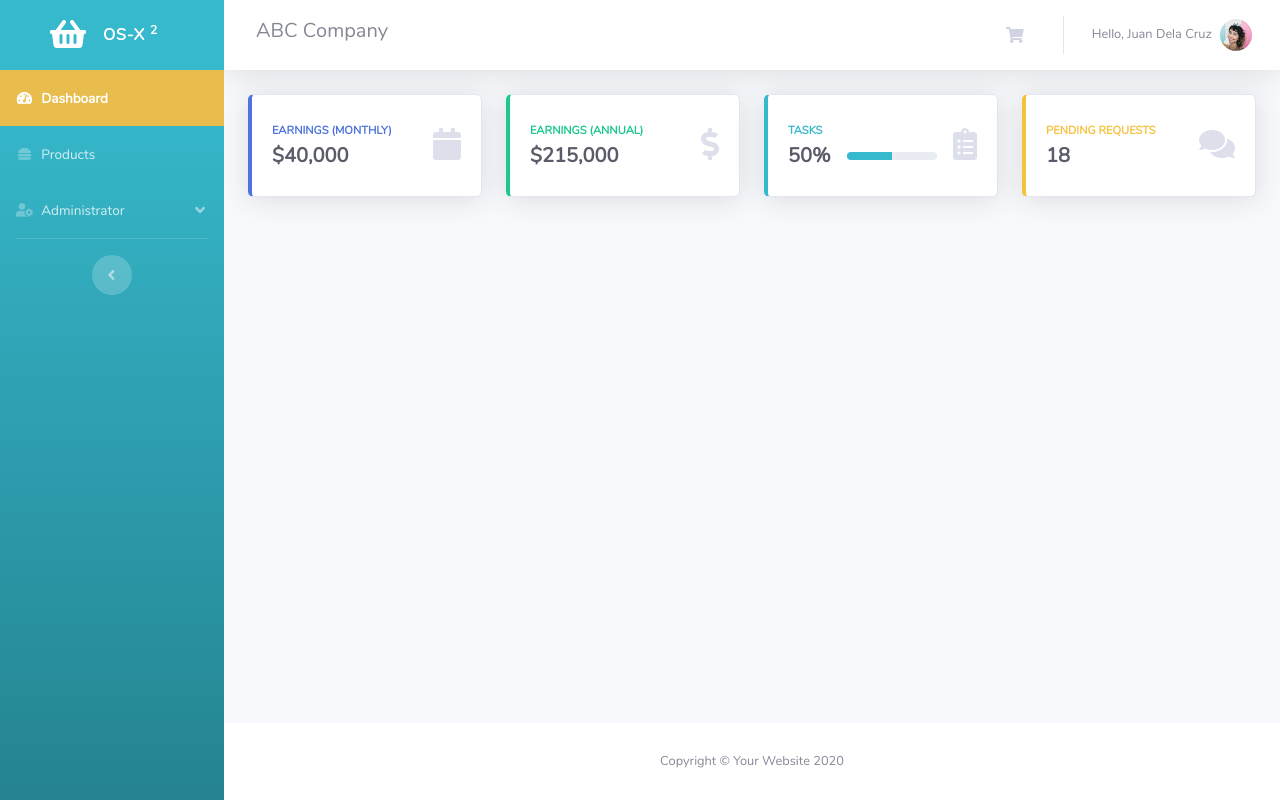
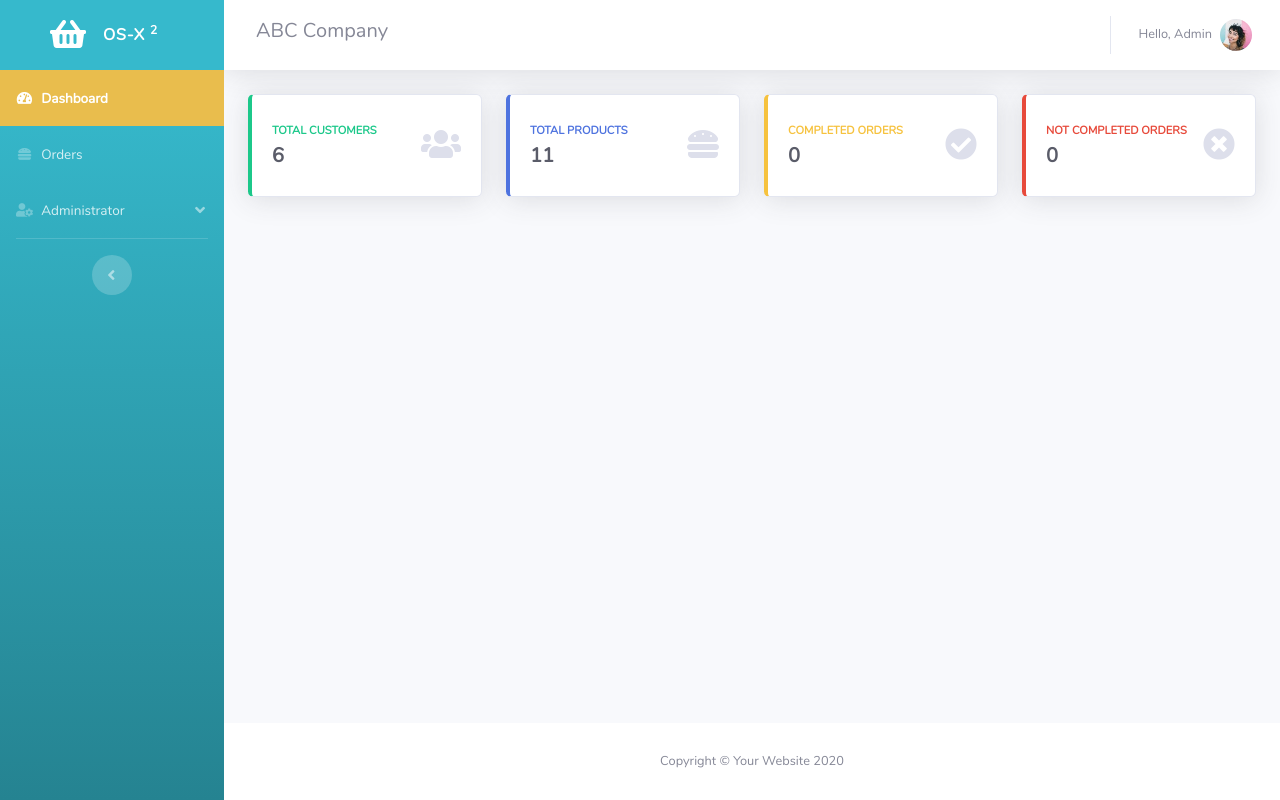
Before and after one commit to umbr33lla/orderingApp, a Django app: page / in a window 1280 px wide. Run offline with Django 3.2, Linux system fonts and the light colour scheme; a user stored in the database is signed in; data comes from the database, SQL or seed files in the repository; both versions use the stored data as it was after the commit; some libraries are stand-ins or nearby versions.

Commit message:
Flash Messages

```diff
--- a/accounts/forms.py
+++ b/accounts/forms.py
@@ -15,7 +15,7 @@ class CreateUserForm(UserCreationForm):
 class CreateCustomerForm(ModelForm):
     class Meta:
         model = Customer
-        fields = '__all__'
+        fields = ['name', 'phone']
 
 
 class CreateProductForm(ModelForm):
--- a/accounts/templates/accounts/customer_template.html
+++ b/accounts/templates/accounts/customer_template.html
@@ -11,12 +11,6 @@
                 {{ customerFilter.form | crispy }}
                 <button type="submit" class="btn btn-info btn-sm ml-2">Search</button>
             </form>
-        </div>
-        <div class="col-6">
-            <a href="{% url 'create_customer' %}" class="btn btn-info btn-sm float-right"><i
-                    class="fa fa-plus fa-fw"></i>
-                New Customer</a>
-            </a>
         </div>
     </div>
 </div>
--- a/accounts/templates/accounts/dashboard.html
+++ b/accounts/templates/accounts/dashboard.html
@@ -1,83 +1,71 @@
 {% extends 'accounts/main.html' %}
 
 {% block content %}
+
 <div class="row">
-
-            <!-- Earnings (Monthly) Card Example -->
   <div class="col-xl-3 col-md-6 mb-4">
-              <div class="card border-left-primary shadow h-100 py-2">
+    <div class="card border-left-success shadow h-100 py-2">
       <div class="card-body">
         <div class="row no-gutters align-items-center">
           <div class="col mr-2">
-                      <div class="text-xs font-weight-bold text-primary text-uppercase mb-1">Earnings (Monthly)</div>
-                      <div class="h5 mb-0 font-weight-bold text-gray-800">$40,000</div>
+            <div class="text-xs font-weight-bold text-success text-uppercase mb-1">Total Customers</div>
+            <div class="h5 mb-0 font-weight-bold text-gray-800">{{totalCustomers}}</div>
           </div>
           <div class="col-auto">
-                      <i class="fas fa-calendar fa-2x text-gray-300"></i>
+            <i class="fas fa-users fa-2x text-gray-300"></i>
           </div>
         </div>
       </div>
     </div>
   </div>
 
-            <!-- Earnings (Monthly) Card Example -->
   <div class="col-xl-3 col-md-6 mb-4">
-              <div class="card border-left-success shadow h-100 py-2">
+    <div class="card border-left-primary shadow h-100 py-2">
       <div class="card-body">
         <div class="row no-gutters align-items-center">
           <div class="col mr-2">
-                      <div class="text-xs font-weight-bold text-success text-uppercase mb-1">Earnings (Annual)</div>
-                      <div class="h5 mb-0 font-weight-bold text-gray-800">$215,000</div>
+            <div class="text-xs font-weight-bold text-primary text-uppercase mb-1">Total Products</div>
+            <div class="h5 mb-0 font-weight-bold text-gray-800">{{totalProducts}}</div>
           </div>
           <div class="col-auto">
-                      <i class="fas fa-dollar-sign fa-2x text-gray-300"></i>
+            <i class="fas fa-hamburger fa-2x text-gray-300"></i>
           </div>
         </div>
       </div>
     </div>
   </div>
 
-            <!-- Earnings (Monthly) Card Example -->
   <div class="col-xl-3 col-md-6 mb-4">
-              <div class="card border-left-info shadow h-100 py-2">
+    <div class="card border-left-warning shadow h-100 py-2">
       <div class="card-body">
         <div class="row no-gutters align-items-center">
           <div class="col mr-2">
-                      <div class="text-xs font-weight-bold text-info text-uppercase mb-1">Tasks</div>
-                      <div class="row no-gutters align-items-center">
-                        <div class="col-auto">
-                          <div class="h5 mb-0 mr-3 font-weight-bold text-gray-800">50%</div>
-                        </div>
-                        <div class="col">
-                          <div class="progress progress-sm mr-2">
-                            <div class="progress-bar bg-info" role="progressbar" style="width: 50%" aria-valuenow="50" aria-valuemin="0" aria-valuemax="100"></div>
-                          </div>
-                        </div>
-                      </div>
+            <div class="text-xs font-weight-bold text-warning text-uppercase mb-1">Completed Orders</div>
+            <div class="h5 mb-0 font-weight-bold text-gray-800">{{totalCompletedOrders}}</div>
           </div>
           <div class="col-auto">
-                      <i class="fas fa-clipboard-list fa-2x text-gray-300"></i>
+            <i class="fas fa-check-circle fa-2x text-gray-300"></i>
           </div>
         </div>
       </div>
     </div>
   </div>
 
-            <!-- Pending Requests Card Example -->
   <div class="col-xl-3 col-md-6 mb-4">
-              <div class="card border-left-warning shadow h-100 py-2">
+    <div class="card border-left-danger shadow h-100 py-2">
       <div class="card-body">
         <div class="row no-gutters align-items-center">
           <div class="col mr-2">
-                      <div class="text-xs font-weight-bold text-warning text-uppercase mb-1">Pending Requests</div>
-                      <div class="h5 mb-0 font-weight-bold text-gray-800">18</div>
+            <div class="text-xs font-weight-bold text-danger text-uppercase mb-1">not completed Orders</div>
+            <div class="h5 mb-0 font-weight-bold text-gray-800">{{totalInompletedOrders}}</div>
           </div>
           <div class="col-auto">
-                      <i class="fas fa-comments fa-2x text-gray-300"></i>
+            <i class="fas fa-times-circle fa-2x text-gray-300"></i>
           </div>
         </div>
       </div>
     </div>
   </div>
 </div>
+
 {% endblock %}
--- a/accounts/templates/accounts/main.html
+++ b/accounts/templates/accounts/main.html
@@ -53,23 +53,25 @@
       <li class="nav-item {% if url_name == 'product' %}activeMenu{% endif %}">
         <a class="nav-link {% if url_name == 'product' %}text-white{% endif %}" href="{% url 'product' %}">
           <i class="fas fa-fw fa-hamburger"></i>
-          <span>Products</span></a>
+          <span>Orders</span></a>
       </li>
 
       <!--Administrator-->
 
-      <li class="nav-item {% if url_name == 'product_form' %}parentMenu{% endif %}">
+      <li class="nav-item {% if url_name == 'product_form' or url_name == 'customer_form' %}parentMenu{% endif %}">
         <a class=" nav-link" href="#" data-toggle="collapse" data-target="#collapseTwo" aria-expanded="true"
           aria-controls="collapseTwo">
           <i class="fas fa-fw fa-user-cog"></i>
           <span>Administrator</span>
         </a>
-        <div id="collapseTwo" class="collapse {% if url_name == 'product_form' %}show{% endif %}"
+        <div id="collapseTwo"
+          class="collapse {% if url_name == 'product_form' or url_name == 'customer_form' %}show{% endif %}"
           aria-labelledby="headingTwo" data-parent="#accordionSidebar">
           <div class="bg-white py-2 collapse-inner rounded">
             <a class="collapse-item {% if url_name == 'product_form' %}active{% endif %}"
               href="{% url 'product_form' %}">Product</a>
-            <a class="collapse-item" href="{% url 'customer_form' %}">Customer</a>
+            <a class="collapse-item {% if url_name == 'customer_form' %}active{% endif %}"
+              href="{% url 'customer_form' %}">Customer</a>
           </div>
         </div>
       </li>
@@ -122,16 +124,23 @@
               </div>
             </li>
 
-            <!-- Nav Item - Alerts -->
+            <!-- Shoping Cart-->
             {% if request.user.is_staff %}
+            {% with url_name=request.resolver_match.url_name %}
+
+            {% if url_name == 'product' %}
+
             <li class="nav-item dropdown no-arrow mx-1">
               <a class="nav-link dropdown-togglem" href="#">
                 <i class="fas fa fa-shopping-cart" id="cart-icon"></i>
-                <!-- Counter - Alerts -->
-                <!-- <span class="badge badge-danger badge-counter" id="cart-total">1</span> -->
               </a>
             </li>
+
             {% endif %}
+
+            {% endwith %}
+            {% endif %}
+
             <div class="topbar-divider d-none d-sm-block"></div>
 
             <!-- Nav Item - User Information -->
@@ -139,7 +148,7 @@
               <a class="nav-link dropdown-toggle" href="#" id="userDropdown" role="button" data-toggle="dropdown"
                 aria-haspopup="true" aria-expanded="false">
                 <span class="mr-2 d-none d-lg-inline text-gray-600 small">Hello,
-                  {{request.user.get_full_name|capfirst}}</span>
+                  {{request.user.username|capfirst}}</span>
                 <img class="img-profile rounded-circle" src="{% static 'images/user.jpg' %}" />
               </a>
               <!-- Dropdown - User Information -->
@@ -170,7 +179,10 @@
 
         <!-- Begin Page Content -->
 
-        <div class="container-fluid">{% block content %} {% endblock %}</div>
+        <div class="container-fluid">
+          {% include 'common/messages.html' %}
+          {% block content %} {% endblock %}
+        </div>
 
         <!-- /.container-fluid -->
       </div>
@@ -233,3 +245,11 @@
 </body>
 
 </html>
+
+<script>
+  setTimeout(function () {
+    if ($("#message").length > 0) {
+      $("#message").remove();
+    }
+  }, 3000)
+</script>
--- a/accounts/templates/accounts/product_template.html
+++ b/accounts/templates/accounts/product_template.html
@@ -67,5 +67,5 @@
   </ul>
   {% endif %}
 </div>
-
+<br>
 {% endblock %}
--- /dev/null
+++ b/accounts/templates/common/messages.html
@@ -0,0 +1,7 @@
+{% if messages %}
+{% for message in messages %}
+<div class="alert {{ message.tags }}" id="message" role="alert">
+    {{message}}
+</div>
+{% endfor %}
+{% endif %}
--- a/accounts/urls.py
+++ b/accounts/urls.py
@@ -22,6 +22,5 @@ urlpatterns = [
     # Customer Form
 
     path('customer_form/', views.customer_form, name="customer_form"),
-    path('create_customer/', views.create_customer, name="create_customer"),
     path('update_customer/<int:id>/', views.update_customer, name="update_customer"),
 ]
--- a/accounts/views.py
+++ b/accounts/views.py
@@ -64,7 +64,19 @@ def logoutUser(request):
 @login_required(login_url='login')
 @admin_only
 def home(request):
-    return render(request, 'accounts/dashboard.html')
+
+    totalProducts = Product.objects.all().count()
+    totalCustomers = Customer.objects.all().count()
+    totalCompletedOrders = Order.objects.filter(complete__iexact=True).count()
+    totalInompletedOrders = Order.objects.filter(complete__iexact=False).count()
+
+    context = {
+        'totalProducts': totalProducts,
+        'totalCustomers': totalCustomers,
+        'totalCompletedOrders': totalCompletedOrders,
+        'totalInompletedOrders': totalInompletedOrders}
+
+    return render(request, 'accounts/dashboard.html', context)
 
 
 @login_required(login_url='login')
@@ -76,7 +88,7 @@ def products(request):
     productFilter = ProductFilter(request.GET, queryset=products)
     products = productFilter.qs
 
-    paginator = Paginator(products, 5)
+    paginator = Paginator(products, 10)
     page_number = request.GET.get('page')
 
     try:
@@ -187,6 +199,7 @@ def create_product(request):
         form = CreateProductForm(request.POST)
         if form.is_valid():
             form.save()
+            messages.success(request, 'Successfully saved!')
             return redirect('product_form')
 
     context = { 'formProduct': formProduct }
@@ -199,10 +212,12 @@ def update_product(request, id):
     product = Product.objects.get(id=id)
     formProduct = CreateProductForm(instance=product)
 
+
     if request.method == 'POST':
         form = CreateProductForm(request.POST, instance=product)
         if form.is_valid():
             form.save()
+            messages.success(request, 'Successfully updated!')
             return redirect('product_form')
 
     context = { 'formProduct': formProduct}
@@ -232,11 +247,18 @@ def customer_form(request):
      return render(request, 'accounts/customer_template.html', context)
 
 
-def create_customer(request):
-    context = { }
-    return render(request, 'accounts/customer_form.html', context)
-
 
 def update_customer(request, id):
-    context = { }
+
+    customer = Customer.objects.get(id=id)
+    formCustomer = CreateCustomerForm(instance=customer)
+
+    if request.method == 'POST':
+        form = CreateCustomerForm(request.POST, instance=customer)
+        if form.is_valid():
+            form.save()
+            return redirect('customer_form')
+
+    context = { 'formCustomer': formCustomer}
+
     return render(request, 'accounts/customer_form.html', context)
--- a/static/css/main.css
+++ b/static/css/main.css
@@ -129,3 +129,12 @@ h6 {
 .sidebar-dark .nav-item.parentMenu .nav-link i {
   color: #fff !important;
 }
+
+.sidebar .nav-item .collapse .collapse-inner .collapse-item.active,
+.sidebar .nav-item .collapsing .collapse-inner .collapse-item.active {
+  color: #36b9cc !important;
+}
+
+.alert {
+  padding: 0.35rem 1.25rem !important;
+}
--- a/static/js/cart.js
+++ b/static/js/cart.js
@@ -88,10 +88,4 @@ function getCookie(name) {
   return cookieValue;
 }
 
-document.getElementById("cart-icon").addEventListener("click", function () {
-  let customerQs = document.getElementById("customers");
-  let customerId = customerQs.options[customerQs.selectedIndex].value;
-  location.href = "/cart" + "/" + customerId;
-});
-
 // Process Orders
```
Also changed, not shown: accounts/templates/accounts/customer_form.html (+20 -0 lines), accounts/templates/accounts/login.html (+22 -11 lines), accounts/templates/accounts/product.html (+10 -1 lines), eclaims/settings.py (+11 -0 lines), db.sqlite3. Lines whose indentation alone changed are shown as unchanged.
